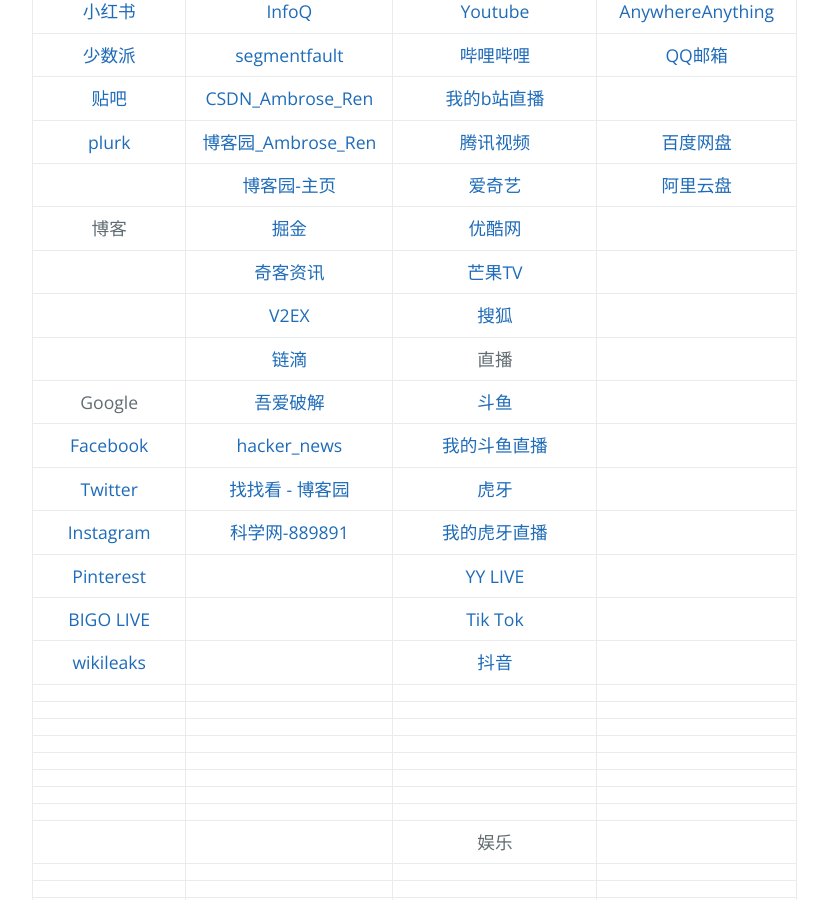
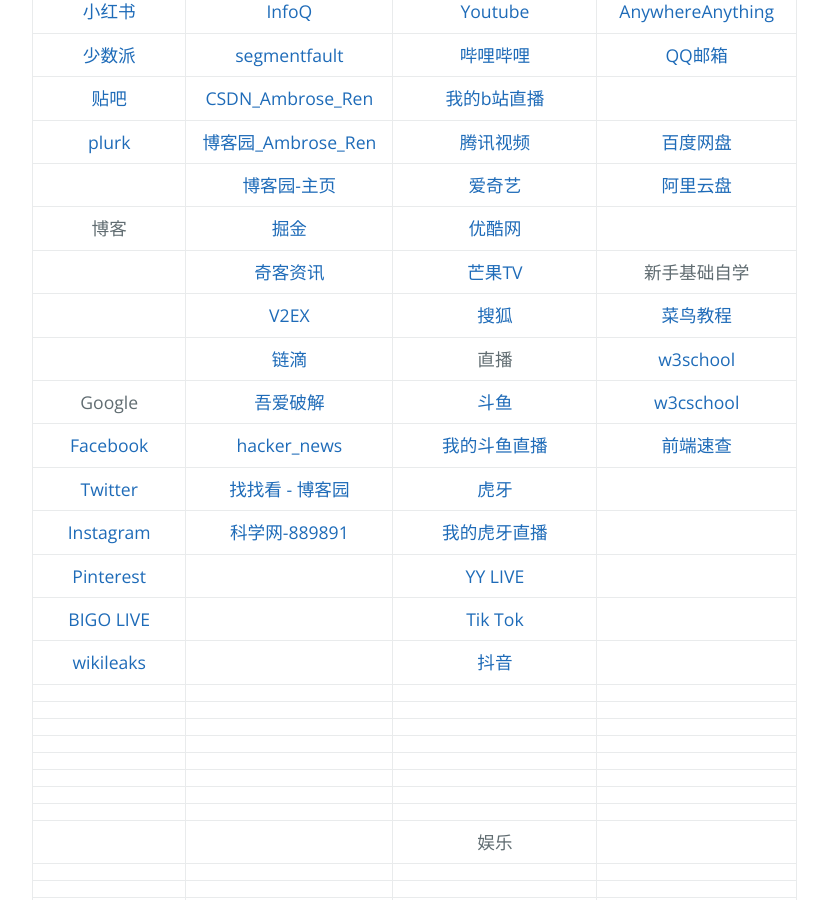
Before and after one commit to AmbroseRen/test, a Jekyll site: the page built from navigation.md, in a window 1280 px wide and 900 px high, scrolled down 849 px. Shown: the whole window, without its empty margins (192-1020 px from the left). Built offline with Jekyll 4.4.1, drawn with Linux system fonts in a browser that asks for light colours; our own code applies the rules of GitHub Pages for plain Markdown files; the repository's description, which GitHub fills in, is left out.

Commit message:
Update navigation.md

```diff
--- a/navigation.md
+++ b/navigation.md
@@ -24,11 +24,11 @@
 | [plurk](https://www.plurk.com/AmbroseRenCN) | [博客园_Ambrose_Ren](https://www.cnblogs.com/rensi/) | [腾讯视频](https://v.qq.com/) | [百度网盘](https://pan.baidu.com/disk/home) |
 | []() | [博客园-主页](https://home.cnblogs.com/u/rensi/) | [爱奇艺](https://www.iqiyi.com/) | [阿里云盘](https://www.aliyundrive.com/drive/) |
 | 博客 | [掘金](https://juejin.cn/) | [优酷网](https://www.youku.com/) | []() |
-| []() | [奇客资讯](https://www.solidot.org/) | [芒果TV](https://www.mgtv.com/) | []() |
-| []() | [V2EX](https://www.v2ex.com/?tab=tech) | [搜狐](https://tv.sohu.com/) | []() |
-| []() | [链滴](https://ld246.com/) | 直播 | []() |
-| Google | [吾爱破解](https://www.52pojie.cn/) | [斗鱼](https://www.douyu.com/directory/myFollow) | []() |
-| [Facebook](https://www.facebook.com/) | [hacker_news](https://news.ycombinator.com/) | [我的斗鱼直播](https://www.douyu.com/10150268) | []() |
+| []() | [奇客资讯](https://www.solidot.org/) | [芒果TV](https://www.mgtv.com/) | 新手基础自学 |
+| []() | [V2EX](https://www.v2ex.com/?tab=tech) | [搜狐](https://tv.sohu.com/) | [菜鸟教程](https://www.runoob.com/) |
+| []() | [链滴](https://ld246.com/) | 直播 | [w3school](https://www.w3school.com.cn/) |
+| Google | [吾爱破解](https://www.52pojie.cn/) | [斗鱼](https://www.douyu.com/directory/myFollow) | [w3cschool](https://www.w3cschool.cn/) |
+| [Facebook](https://www.facebook.com/) | [hacker_news](https://news.ycombinator.com/) | [我的斗鱼直播](https://www.douyu.com/10150268) | [前端速查](http://f2er.club/) |
 | [Twitter](https://twitter.com/home) | [找找看 - 博客园](https://zzk.cnblogs.com/s/blogpost) | [虎牙](https://www.huya.com/myfollow) | []() |
 | [Instagram](https://www.instagram.com/ambroserencn/) | [科学网-889891](http://blog.sciencenet.cn/home.php?mod=spacecp&ac=friend&op=find) | [我的虎牙直播](https://www.huya.com/25541428) | []() |
 | [Pinterest](https://www.pinterest.com/) | []() | [YY LIVE](https://www.yy.com/i/index/live) | []() |
```
